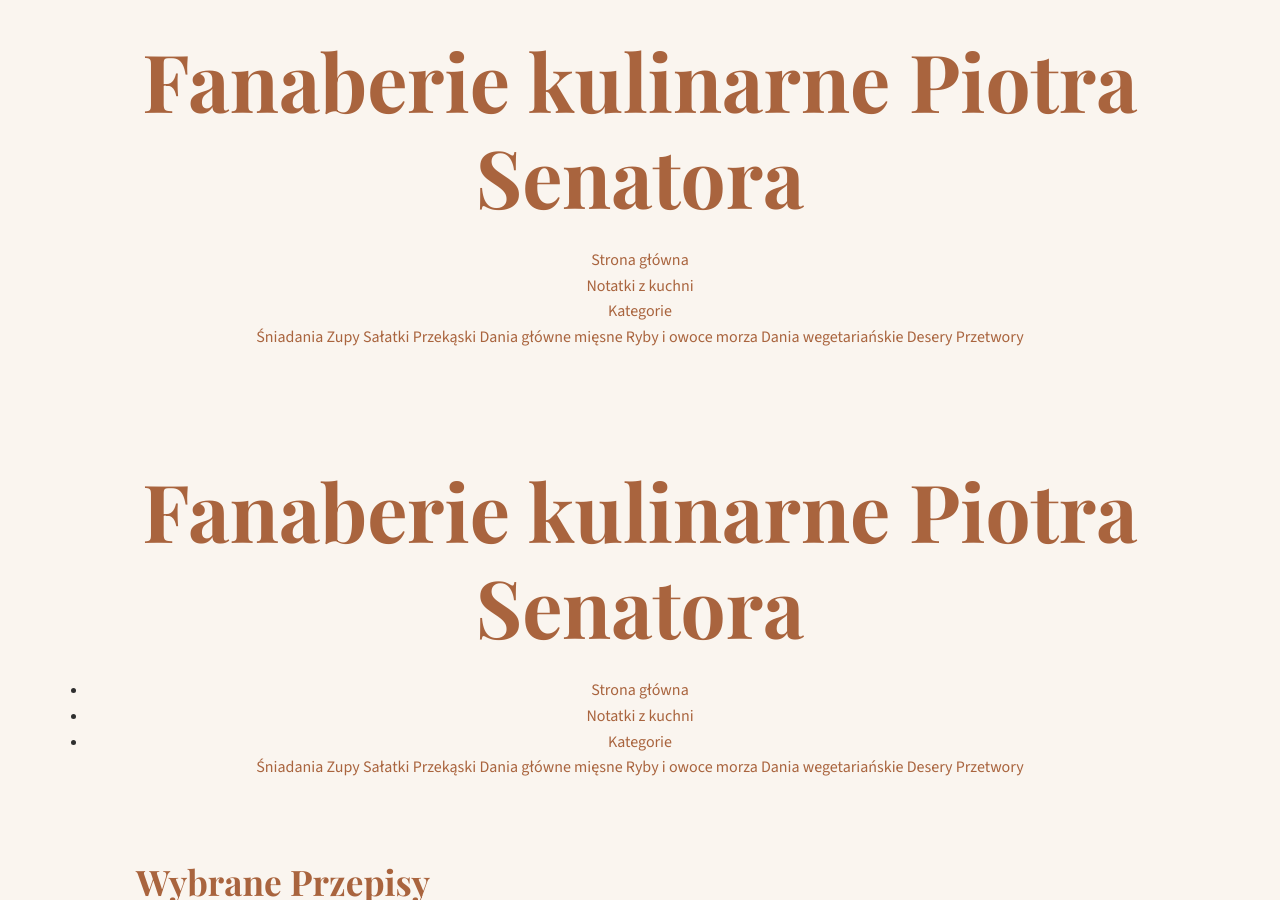
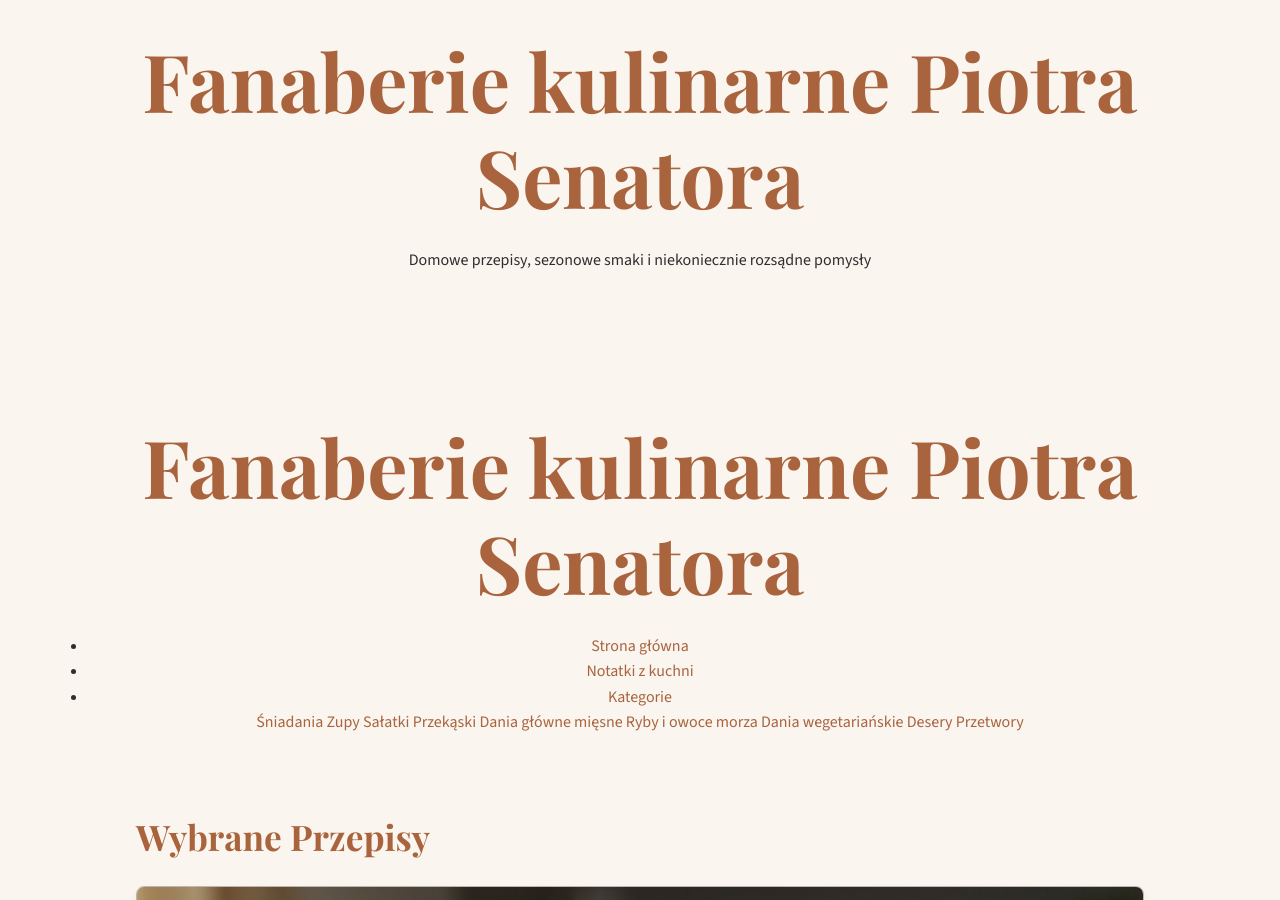
Before and after one commit to piotrsenator/kuchnia, a Jekyll site: the page built from index.html, in a window 1280 px wide and 900 px high. Built offline with Jekyll 4.4.1, drawn with Linux system fonts in a browser that asks for light colours.

Commit message:
Update header.html

```diff
--- a/_includes/header.html
+++ b/_includes/header.html
@@ -4,19 +4,8 @@
             <h1 class="site-title">{{ site.title }}</h1>
         </a>
         <p class="site-subtitle">{{ site.subtitle }}</p>
+        <div class="site-description-short">
+            <p>Domowe przepisy, sezonowe smaki i niekoniecznie rozsądne pomysły</p>
+        </div>
     </div>
-    <nav class="site-nav">
-        <ul>
-            <li><a href="{{ '/' | relative_url }}">Strona główna</a></li>
-            <li><a href="{{ '/#notatki-z-kuchni' | relative_url }}">Notatki z kuchni</a></li>
-            <li class="dropdown">
-                <a href="javascript:void(0)" class="dropbtn">Kategorie</a>
-                <div class="dropdown-content">
-                    {% for category in site.data.categories %}
-                        <a href="{{ '/categories/' | relative_url }}{{ category.slug }}.html">{{ category.name }}</a>
-                    {% endfor %}
-                </div>
-            </li>
-        </ul>
-    </nav>
 </header>
```
